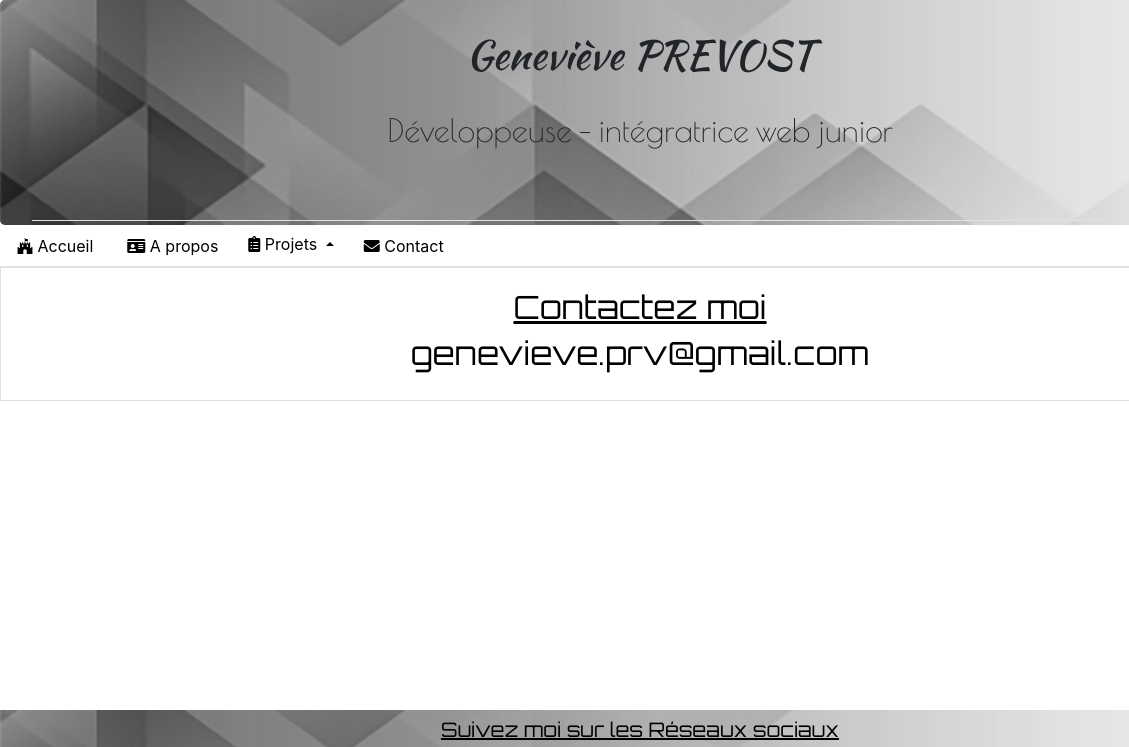
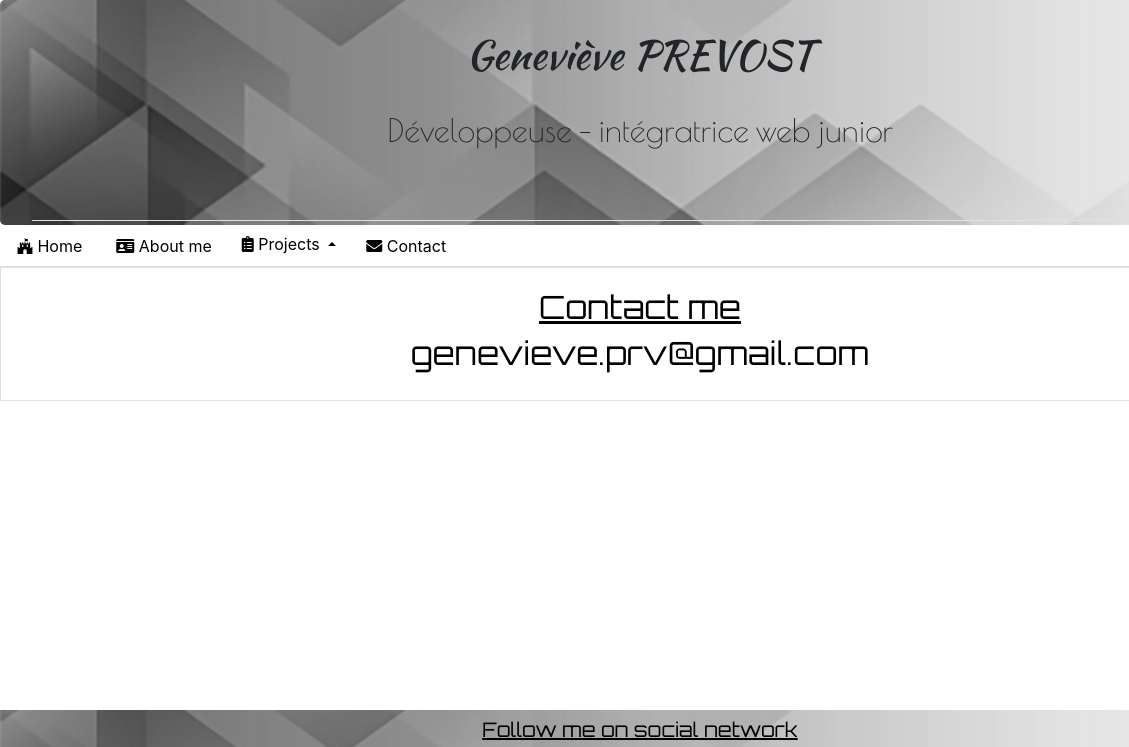
Before and after one commit to Meianne/Portfolio, a plain HTML site: page english/contact.html in a window 1280 px wide. Shown: the top 747 px of the page, 0-1129 px from the left. Drawn offline with nearby package versions, Linux system fonts and the light colour scheme.

Commit message:
Translation contact.html

```diff
--- a/english/contact.html
+++ b/english/contact.html
@@ -49,14 +49,14 @@
       <nav class="mt-0">
         <ul class="nav nav-tabs">
           <li class="nav-item">
-            <a class="nav-link" href="index.html"><i class="fab fa-fort-awesome"></i> Accueil</a>
+            <a class="nav-link" href="index.html"><i class="fab fa-fort-awesome"></i> Home</a>
           </li>
           <li class="nav-item">
-            <a class="nav-link" href="apropos.html"><i class="fas fa-id-card"></i> A propos</a>
+            <a class="nav-link" href="about.html"><i class="fas fa-id-card"></i> About me</a>
           </li>
           <li class="dropup">
             <a class="btn bg-transparent dropdown-toggle" href="#" role="button" id="dropdownMenuLink" data-toggle="dropdown" aria-haspopup="true" aria-expanded="false">
-              <i class="fas fa-clipboard-list"></i> Projets
+              <i class="fas fa-clipboard-list"></i> Projects
             </a>
             <div class="dropdown-menu" aria-labelledby="dropdownMenuLink">
               <a class="dropdown-item" href="web.html">Web</a>
@@ -92,7 +92,7 @@
 
   <main class="d-flex">
     <section class="text-center align-content-center card card-body">
-      <h2>Contactez moi</h2>
+      <h2>Contact me</h2>
       <a href="mailto:genevieve.prv@gmail.com?subject=feedback"><h2>genevieve.prv@gmail.com</h2></a>
     </section>
   </main>
@@ -103,7 +103,7 @@
   <footer class="footerfixed jumbotron jumbotron-fluid py-2 mb-0">
     <div class="container">
       <nav class="text-center">
-        <h5>Suivez moi sur les Réseaux sociaux</h5>
+        <h5>Follow me on social network</h5>
         <ul class="nav nav-tabs justify-content-center">
           <li class="nav-item">
             <a class="nav-link" href="https://twitter.com/AnneWebDesign" target="_blank"><i class="fab fa-twitter"></i> Twitter</a>
```
Also changed, not shown: english/about.html (+1 -1 lines).
